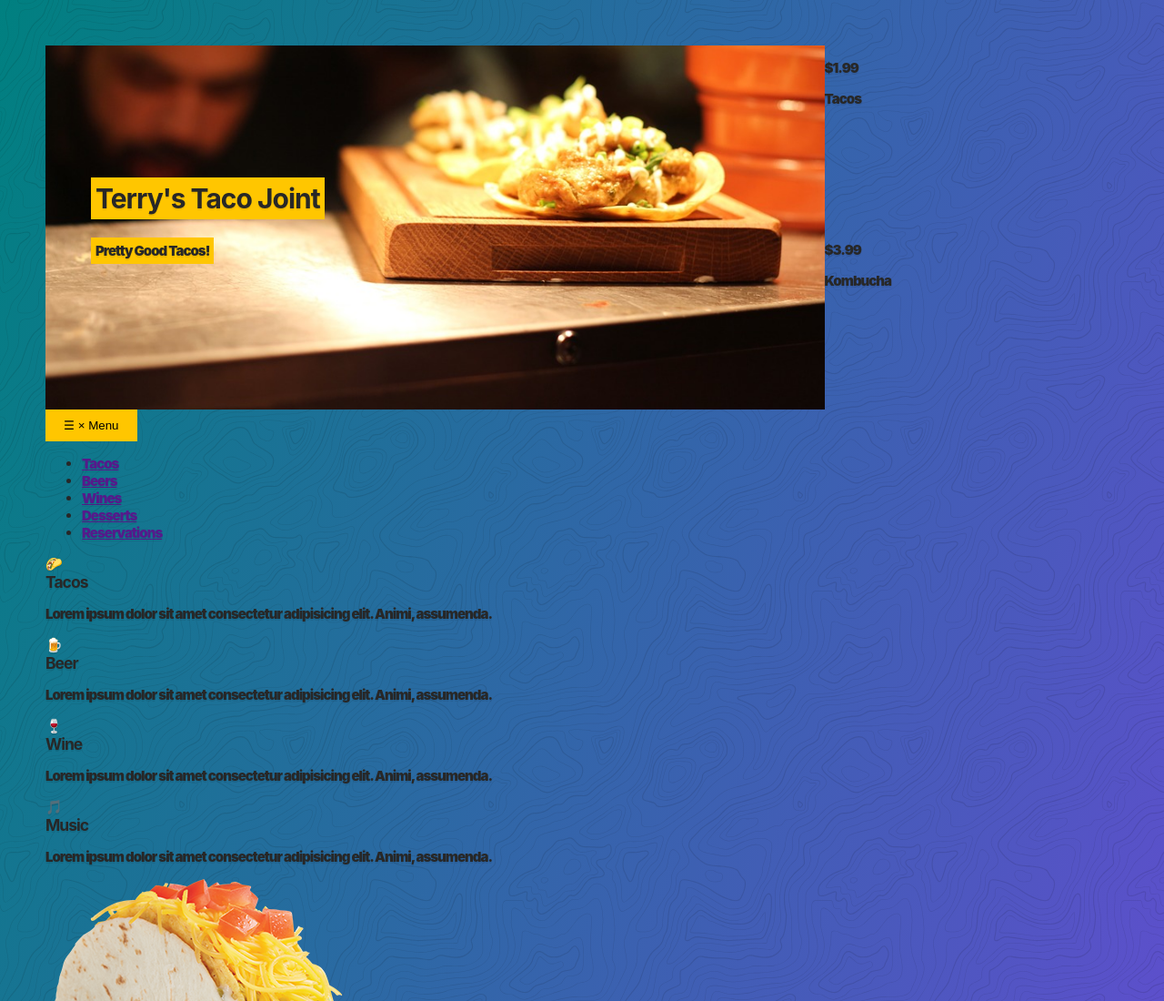
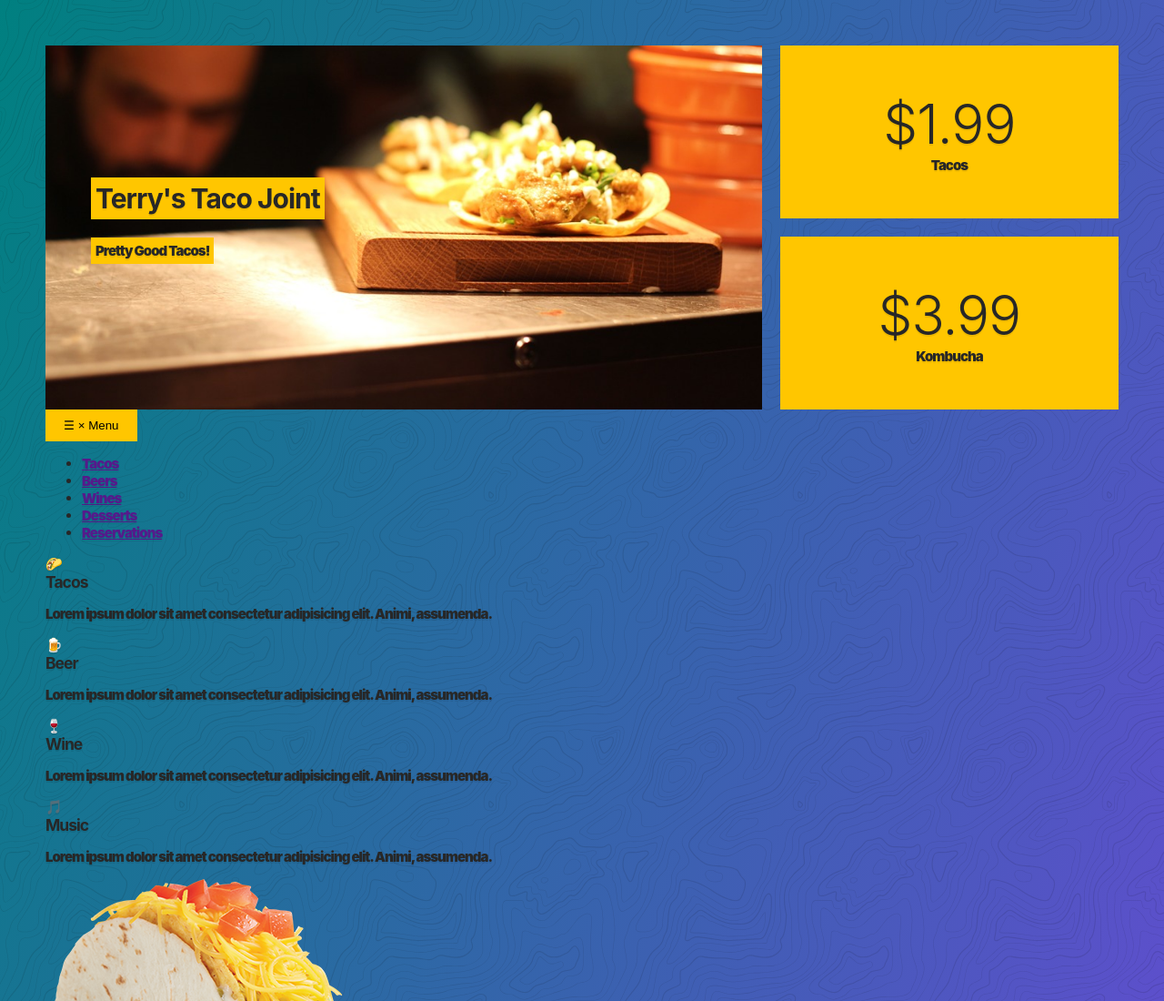
Before and after one commit to emilia-m26/cssgrid-practice, a plain HTML site: page 24-responsive-site/responsive.html in a window 1280 px wide. Shown: the top 1100 px of the page at 91% size. Drawn offline with Linux system fonts and the light colour scheme.

Commit message:
cta aligning, grid, and font

```diff
--- a/24-responsive-site/responsive.css
+++ b/24-responsive-site/responsive.css
@@ -14,6 +14,7 @@ img {
 
 .top {
     display: grid;
+    grid-gap: 20px;
     grid-template-areas: "hero hero cta1" "hero hero cta2"
 }
 
@@ -27,7 +28,6 @@ img {
     padding: 50px;
     display: flex;
     flex-direction: column;
-    justify-content: start;
     align-items: start;
     justify-content: center;
 }
@@ -37,6 +37,19 @@ img {
     padding: 5px;
 }
 
+.cta {
+    background: var(--yellow);
+    display: grid;
+    align-items: center;
+    justify-items: center;
+    align-content: center;
+}
+
+.cta p {
+    margin: 0;
+    ;
+}
+
 .cta1 {
     grid-area: cta1;
 }
@@ -44,3 +57,8 @@ img {
 .cta2 {
     grid-area: cta2;
 }
+
+.price {
+    font-size: 60px;
+    font-weight: 300;
+}
```
